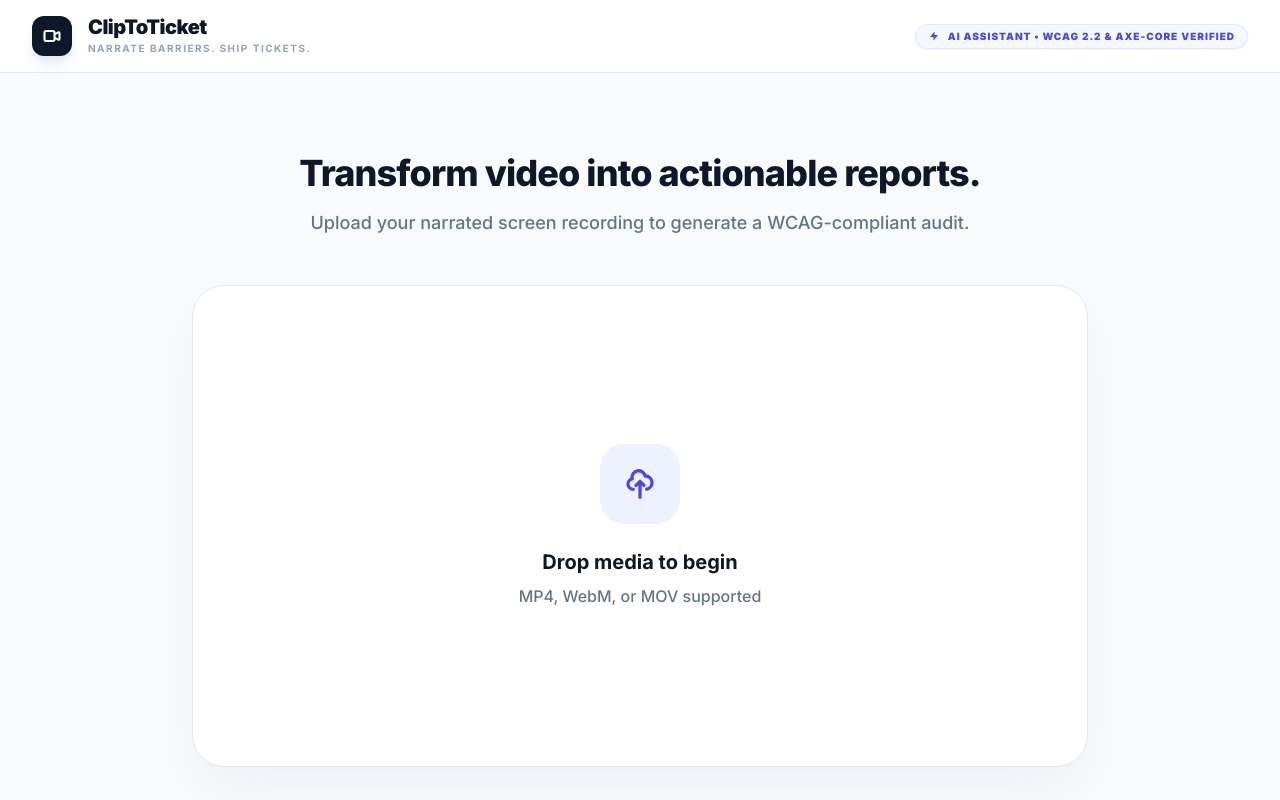
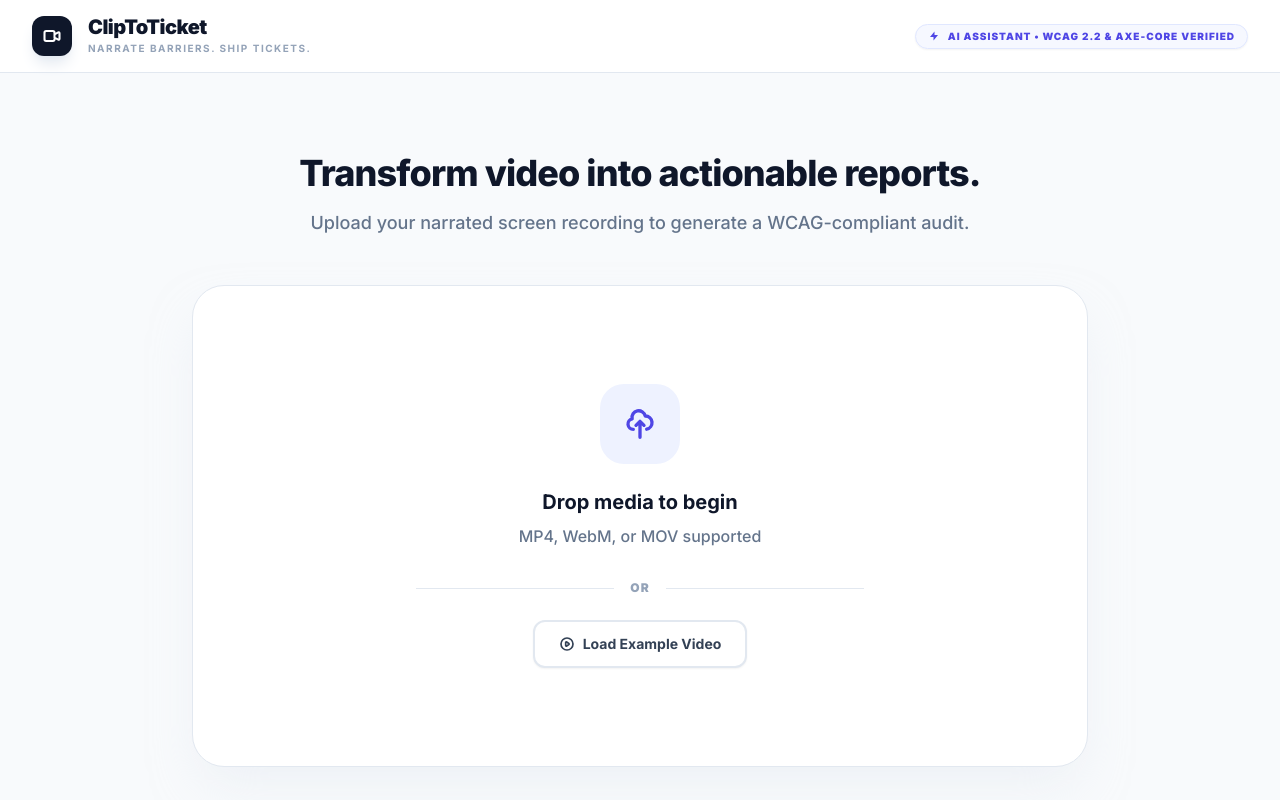
Before and after one commit to Elizabeth1979/clip-to-ticket, a React (Vite) app: page / in a window 1280 px wide. Shown: the top 800 px of the page. Built offline with nearby package versions, Linux system fonts and the light colour scheme.

Commit message:
Update default example video to Ed-WixUser-edited.mp4

```diff
--- a/App.tsx
+++ b/App.tsx
@@ -133,6 +133,30 @@ const App: React.FC = () => {
       setAnalystChat(null);
     } else if (selected) {
       setError("Please select a valid video recording (MP4, WebM, or MOV) before starting the analysis.");
+    }
+  };
+
+  const loadExampleVideo = async () => {
+    try {
+      const response = await fetch('/examples/Ed-WixUser-edited.mp4');
+      if (!response.ok) {
+        setError("Example video not found. Please place 'Ed-WixUser-edited.mp4' in the public/examples folder.");
+        return;
+      }
+      const blob = await response.blob();
+      const exampleFile = new File([blob], 'Ed-WixUser-edited.mp4', { type: 'video/mp4' });
+
+      if (videoUrl) URL.revokeObjectURL(videoUrl);
+      setFile(exampleFile);
+      setVideoUrl(URL.createObjectURL(exampleFile));
+      setError(null);
+      setResult(null);
+      setEditedTranscript("");
+      setProgress(0);
+      setCurrentTime(0);
+      setAnalystChat(null);
+    } catch (err) {
+      setError("Failed to load example video. Ensure 'sample-audit.mp4' exists in public/examples/.");
     }
   };
 
@@ -274,7 +298,8 @@ const App: React.FC = () => {
             <section className="bg-white rounded-[2rem] shadow-2xl shadow-slate-200/50 border border-slate-200 overflow-hidden">
               <div className={`p-10 transition-all ${file ? 'bg-white' : 'hover:bg-slate-50 cursor-pointer'}`}>
                 {!file && (
-                  <label className="flex flex-col items-center justify-center min-h-[400px] cursor-pointer">
+                  <div className="flex flex-col items-center justify-center min-h-[400px]">
+                    <label className="flex flex-col items-center justify-center cursor-pointer">
                       <input type="file" accept="video/mp4,video/webm,video/quicktime,video/x-matroska" onChange={handleFileChange} className="hidden" />
                       <div className="w-20 h-20 bg-indigo-50 rounded-[1.5rem] flex items-center justify-center mb-6 text-indigo-600">
                         <svg className="w-8 h-8" fill="none" stroke="currentColor" viewBox="0 0 24 24"><path strokeLinecap="round" strokeLinejoin="round" strokeWidth="2.5" d="M7 16a4 4 0 01-.88-7.903A5 5 0 1115.9 6L16 6a5 5 0 011 9.9M15 13l-3-3m0 0l-3 3m3-3v12" /></svg>
@@ -282,6 +307,21 @@ const App: React.FC = () => {
                       <span className="text-xl font-bold text-slate-900 mb-2">Drop media to begin</span>
                       <span className="text-slate-500 font-medium">MP4, WebM, or MOV supported</span>
                     </label>
+
+                    <div className="flex items-center gap-4 mt-8 w-full max-w-md">
+                      <div className="h-px flex-1 bg-slate-200"></div>
+                      <span className="text-xs font-black uppercase tracking-widest text-slate-400">Or</span>
+                      <div className="h-px flex-1 bg-slate-200"></div>
+                    </div>
+
+                    <button
+                      onClick={loadExampleVideo}
+                      className="mt-6 px-6 py-3 bg-white border-2 border-slate-200 rounded-xl text-sm font-bold text-slate-700 hover:border-indigo-600 hover:text-indigo-600 transition-all shadow-sm hover:shadow-md active:scale-[0.98] flex items-center gap-2"
+                    >
+                      <svg className="w-4 h-4" fill="none" stroke="currentColor" viewBox="0 0 24 24"><path strokeLinecap="round" strokeLinejoin="round" strokeWidth="2.5" d="M14.752 11.168l-3.197-2.132A1 1 0 0010 9.87v4.263a1 1 0 001.555.832l3.197-2.132a1 1 0 000-1.664z" /><path strokeLinecap="round" strokeLinejoin="round" strokeWidth="2.5" d="M21 12a9 9 0 11-18 0 9 9 0 0118 0z" /></svg>
+                      Load Example Video
+                    </button>
+                  </div>
                 )}
 
                 {file && (
@@ -420,8 +460,7 @@ const App: React.FC = () => {
                           <div
                             key={i}
                             ref={isActive ? activeLineRef : null}
-                            className={`group flex flex-col gap-2 p-4 rounded-2xl border transition-all duration-300 cursor-pointer ${
-                              isActive
+                            className={`group flex flex-col gap-2 p-4 rounded-2xl border transition-all duration-300 cursor-pointer ${isActive
                               ? 'bg-indigo-50 border-indigo-200 shadow-sm scale-[1.02] z-10'
                               : 'bg-white border-transparent hover:bg-slate-50'
                               }`}
@@ -500,7 +539,7 @@ const App: React.FC = () => {
               <svg className="w-6 h-6" fill="none" stroke="currentColor" viewBox="0 0 24 24"><path strokeLinecap="round" strokeLinejoin="round" strokeWidth="2.5" d="M6 18L18 6M6 6l12 12" /></svg>
             ) : (
               <div className="relative">
-                <svg className="w-6 h-6" fill="currentColor" viewBox="0 0 24 24"><path d="M12 2L9.19 8.63L2 9.24L7.46 13.97L5.82 21L12 17.27L18.18 21L16.54 13.97L22 9.24L14.81 8.63L12 2Z"/></svg>
+                <svg className="w-6 h-6" fill="currentColor" viewBox="0 0 24 24"><path d="M12 2L9.19 8.63L2 9.24L7.46 13.97L5.82 21L12 17.27L18.18 21L16.54 13.97L22 9.24L14.81 8.63L12 2Z" /></svg>
                 <span className="absolute -top-1 -right-1 w-3 h-3 bg-emerald-400 border-2 border-indigo-600 rounded-full"></span>
               </div>
             )}
```
Also changed, not shown: public/examples/README.md (added). Lines whose indentation alone changed are shown as unchanged.
